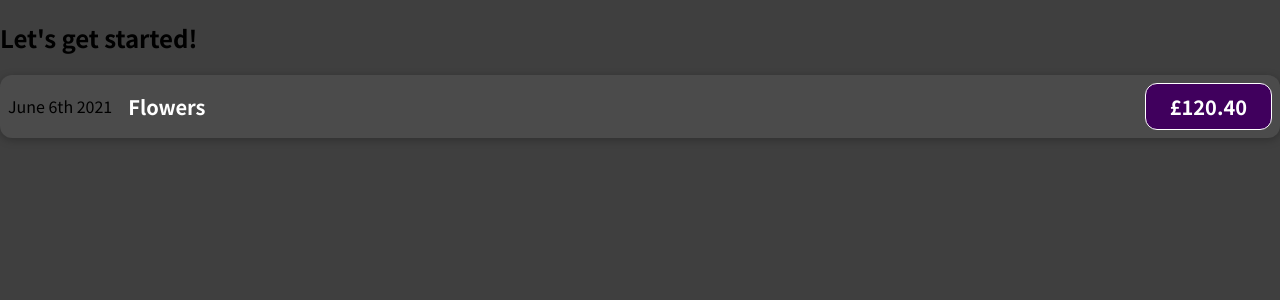
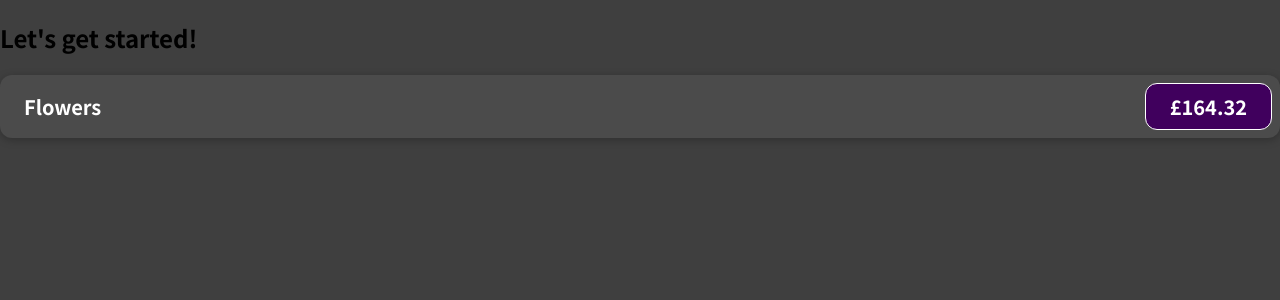
Before and after one commit to WillA5h/ReactJSProject, a JavaScript app: page / in a window 1280 px wide. Shown: the top 300 px of the page. Built offline with nearby package versions, Linux system fonts and the light colour scheme.

Commit message:
Variable Data

```diff
--- a/src/components/ExpenseItem.js
+++ b/src/components/ExpenseItem.js
@@ -1,12 +1,16 @@
 import './ExpenseItem.css';
 
 function ExpenseItem() {
-  return (
+    const expenseDate = new Date(2021, 5, 6);
+    const expenseTitle = 'Flowers';
+    const expenseAmount = 164.32;
+
+    return (
     <div className="expense-item">
-      <div>June 6th 2021</div>
+      <div>{expenseDate.toISOString}</div>
       <div className="expense-item__description">
-        <h2>Flowers</h2>
-        <div className="expense-item__price">£120.40</div>
+        <h2>{expenseTitle}</h2>
+        <div className="expense-item__price">£{expenseAmount}</div>
       </div>
     </div>
   );
```
Also changed, not shown: 1 other file (tests, documents, lock files or other folders).
